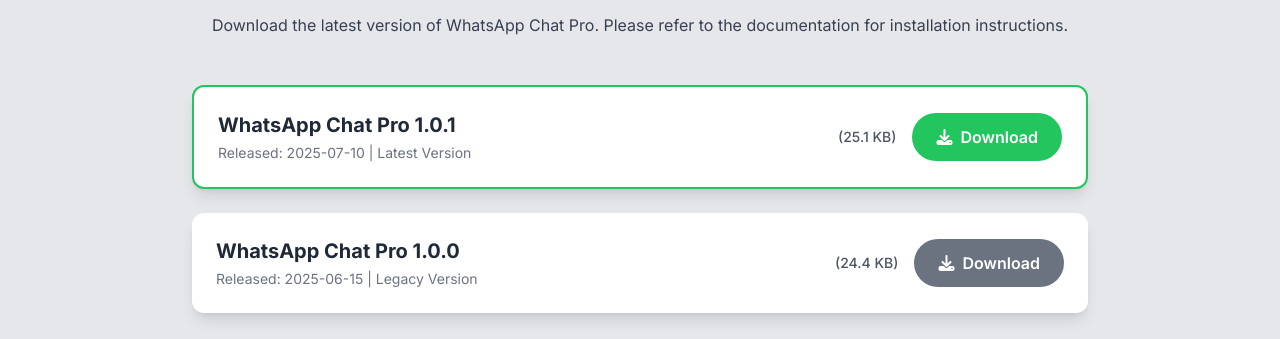
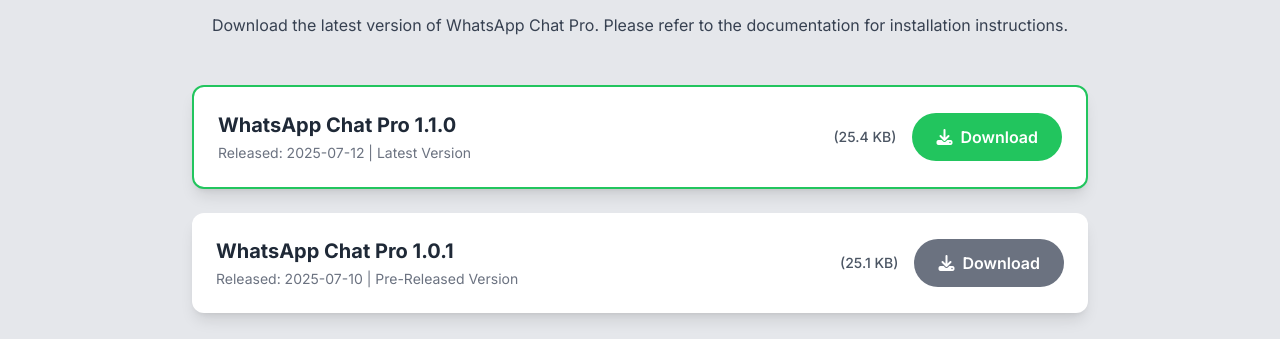
Before and after one commit to dizaraj/wacp-server-netlify, a website: page index.html in a window 1280 px wide. Shown: the part 1519-1858 px from the top of the page. Drawn offline with nearby package versions, Linux system fonts and the light colour scheme.

Commit message:
New Release v1.1.0

```diff
--- a/index.html
+++ b/index.html
@@ -127,11 +127,11 @@
                     <!-- Latest Version -->
                     <div class="card flex flex-col md:flex-row items-center justify-between p-6 border-2 border-green-500">
                         <div class="mb-4 md:mb-0 text-center md:text-left">
-                            <h3 class="text-xl font-bold text-gray-800">WhatsApp Chat Pro 1.0.1</h3>
-                            <p class="text-sm text-gray-500 mt-1">Released: 2025-07-10 | Latest Version</p>
+                            <h3 class="text-xl font-bold text-gray-800">WhatsApp Chat Pro 1.1.0</h3>
+                            <p class="text-sm text-gray-500 mt-1">Released: 2025-07-12 | Latest Version</p>
                         </div>
                         <div class="flex items-center gap-4">
-                            <span class="text-sm text-gray-600 font-medium">(25.1 KB)</span>
+                            <span class="text-sm text-gray-600 font-medium">(25.4 KB)</span>
                             <a href="https://github.com/dizaraj/floating-whatsapp-chat-pro-plugin/releases/download/v1.0.1/floating-wa-chat-pro-widget.zip"
                                 class="bg-green-500 text-white px-6 py-3 rounded-full font-semibold hover:bg-green-600 transition-transform hover:scale-105 inline-block">
                                 <i class="fas fa-download mr-2"></i>Download
@@ -142,11 +142,11 @@
                     <!-- Previous Version -->
                     <div class="card flex flex-col md:flex-row items-center justify-between p-6 hover:shadow-lg">
                         <div class="mb-4 md:mb-0 text-center md:text-left">
-                            <h3 class="text-xl font-bold text-gray-800">WhatsApp Chat Pro 1.0.0</h3>
-                            <p class="text-sm text-gray-500 mt-1">Released: 2025-06-15 | Legacy Version</p>
+                            <h3 class="text-xl font-bold text-gray-800">WhatsApp Chat Pro 1.0.1</h3>
+                            <p class="text-sm text-gray-500 mt-1">Released: 2025-07-10 | Pre-Released Version</p>
                         </div>
                         <div class="flex items-center gap-4">
-                            <span class="text-sm text-gray-600 font-medium">(24.4 KB)</span>
+                            <span class="text-sm text-gray-600 font-medium">(25.1 KB)</span>
                             <a href="#"
                                 class="bg-gray-500 text-white px-6 py-3 rounded-full font-semibold hover:bg-gray-600 transition-transform hover:scale-105 inline-block">
                                 <i class="fas fa-download mr-2"></i>Download
```
